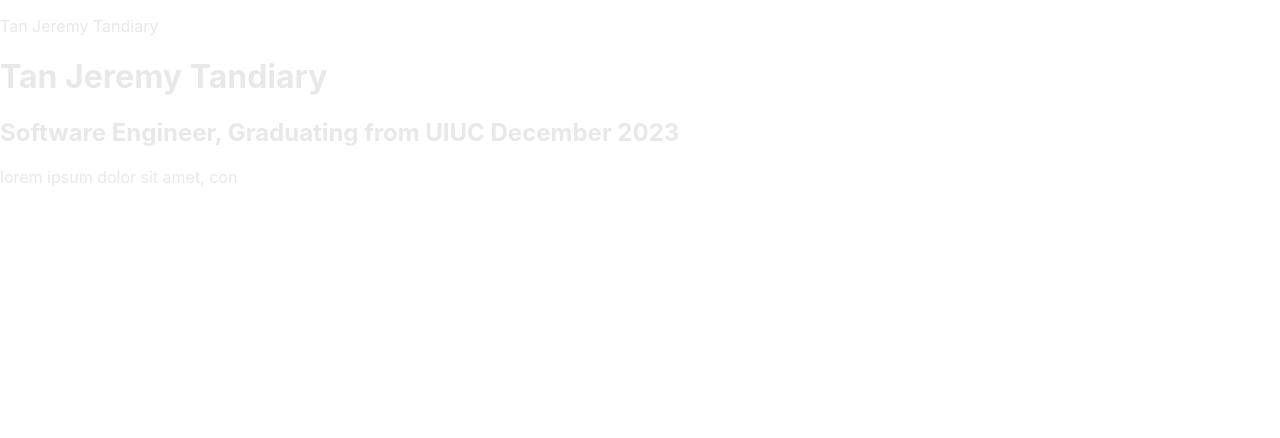
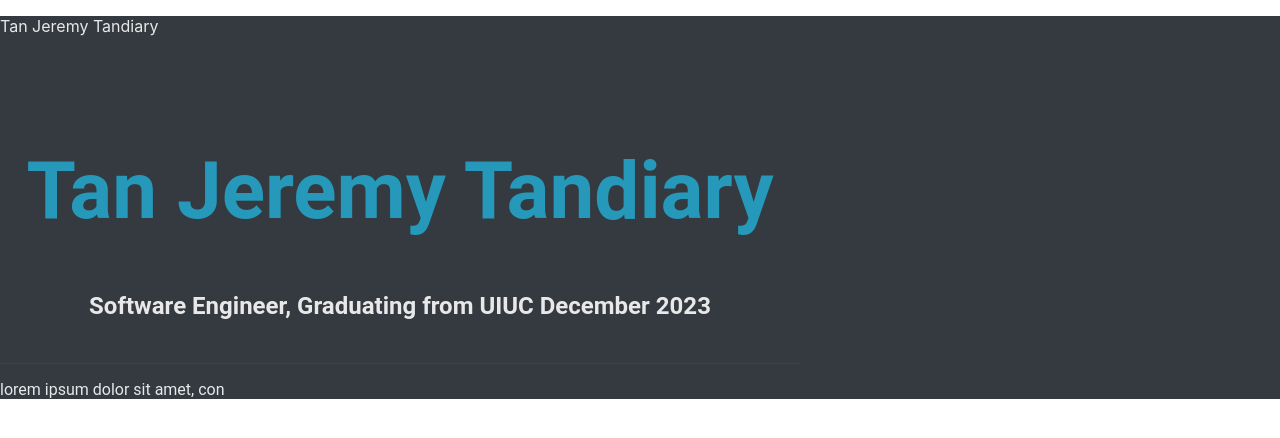
Before and after one commit to jtandiarytan/jtandiarytan.github.io, a React (Create React App) app: page / in a window 1280 px wide. Shown: the top 438 px of the page. Built offline with nearby package versions, Linux system fonts and the light colour scheme.

Commit message:
CSS import

```diff
--- a/src/App.css
+++ b/src/App.css
@@ -1,3 +1,7 @@
 p, h1, h2, h3, h4, h5, h6, em, div, li, span, strong {
   color:  #e8e8e8;
 }
+
+.App {
+  background-color: #343a40;
+}
--- a/src/pages/about.tsx
+++ b/src/pages/about.tsx
@@ -1,4 +1,5 @@
 import React from 'react';
+import '../styling/about.css';
 
 function About() {
   return (
```
